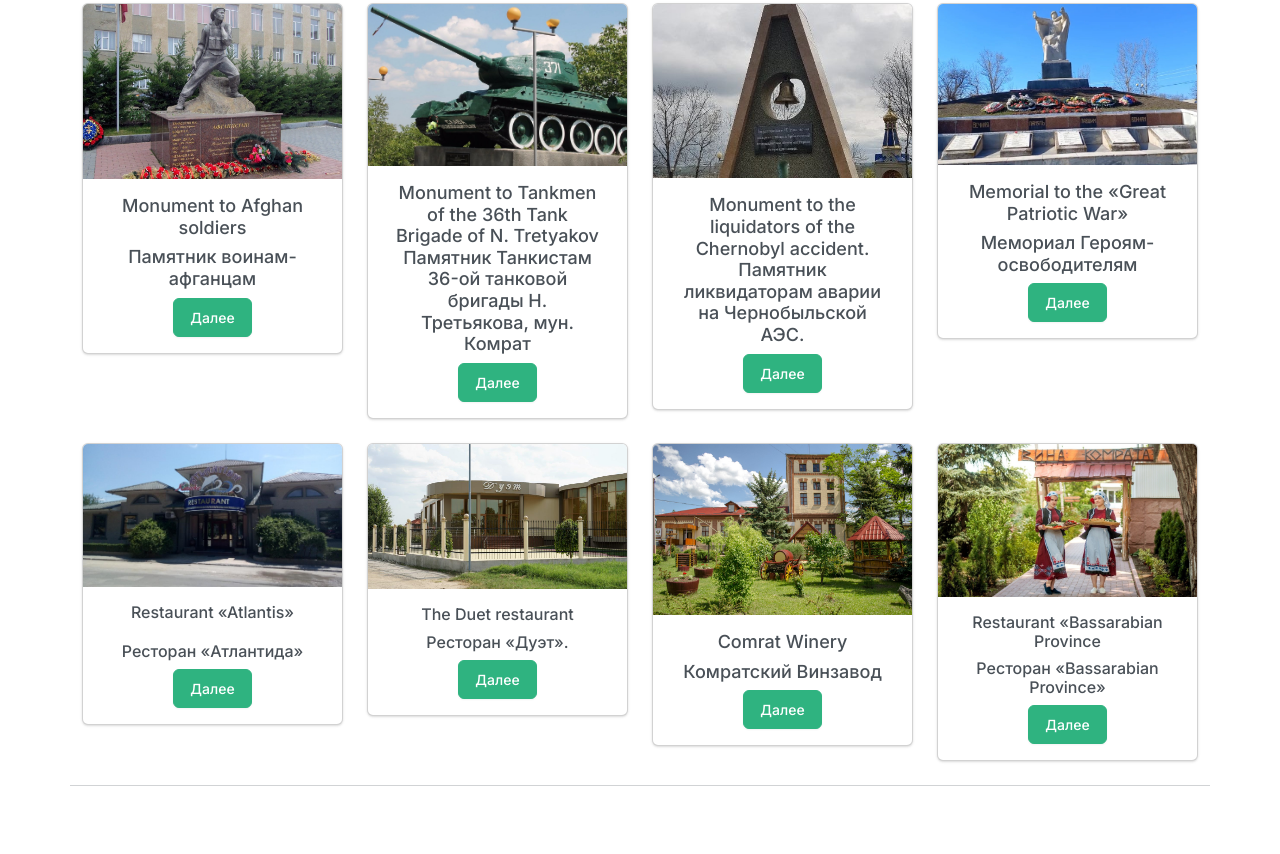
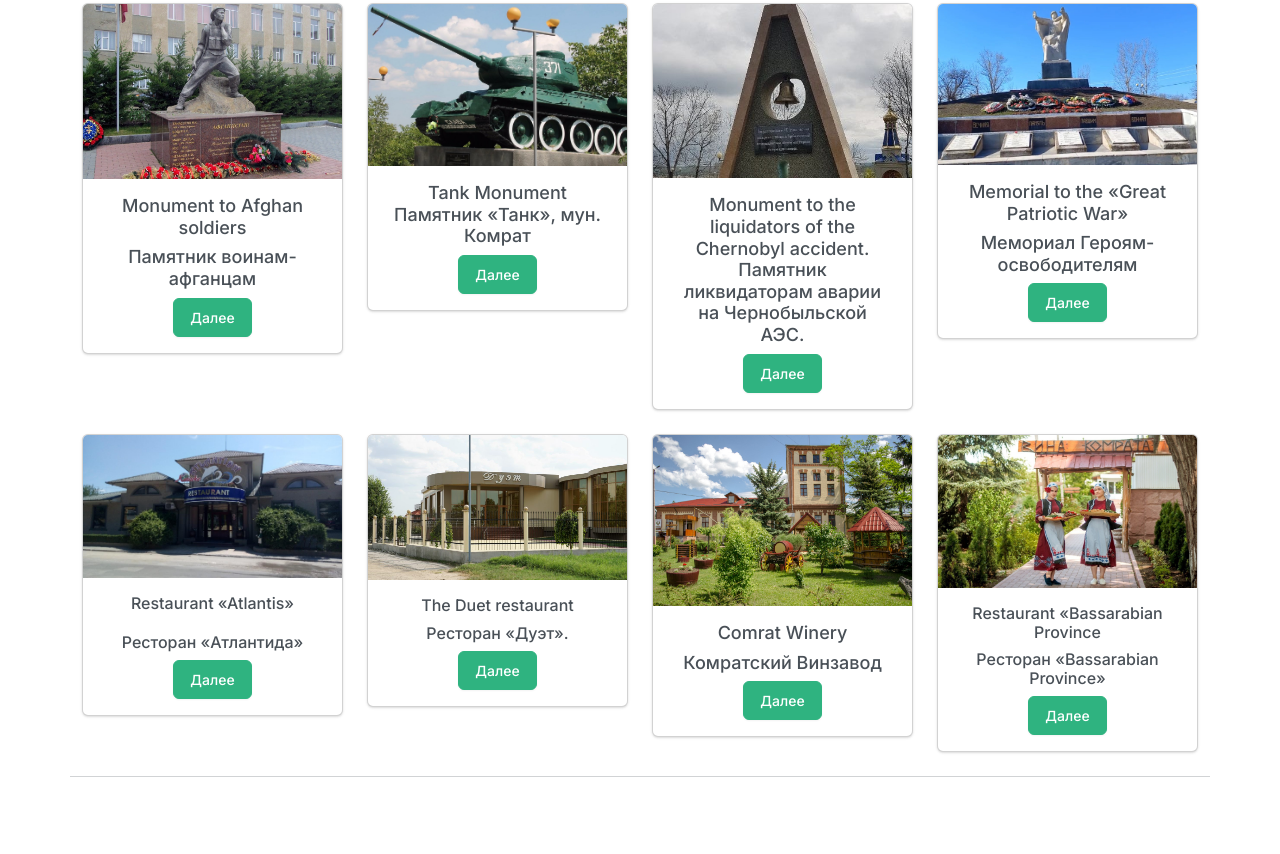
Before and after one commit to englishfor99/Comrat-Sightseeing-Tour, a plain HTML site: page index.html in a window 1280 px wide. Shown: the part 1800-2654 px from the top of the page. Drawn offline with nearby package versions, Linux system fonts and the light colour scheme.

Commit message:
Add files via upload

```diff
--- a/index.html
+++ b/index.html
@@ -184,11 +184,11 @@
             <div class="card-body">
               <h5 class="card-title">The House of Creativity for children</h5>
               <h5 class="card-title">Дом творчества</h5>
-
-              <a class="btn btn-success" href="pages/9.html" role="button">Далее</a>
+                           <a class="btn btn-success" href="pages/9.html" role="button">Далее</a>
             </div>
           </div>
         </div>
+
         <div class="col-sm-12 col-md-6 col-lg-4 col-xl-3">
           <div class="card text-center" data-aos="fade-up">
             <img src="images/alleea_slava.jpg" class="card-img-top" alt="Img10">
@@ -206,7 +206,6 @@
             <div class="card-body">
               <h5 class="card-title">Monument to Afghan soldiers</h5>
               <h5 class="card-title">Памятник воинам-афганцам </h5>
-
               <a class="btn btn-success" href="pages/6.html" role="button">Далее</a>
             </div>
           </div>
@@ -216,8 +215,8 @@
           <div class="card text-center" data-aos="fade-up">
             <img src="images/tank.jpg" class="card-img-top" alt="tank">
             <div class="card-body">
-              <h5 class="card-title">Monument to Tankmen of the 36th Tank Brigade of N. Tretyakov
-                <br>Памятник Танкистам 36-ой танковой бригады Н. Третьякова, мун. Комрат</h5>
+              <h5 class="card-title">Tank Monument
+                <br>Памятник «Танк», мун. Комрат</h5>
 
               <a class="btn btn-success" href="pages/11.html" role="button">Далее</a>
             </div>
```
